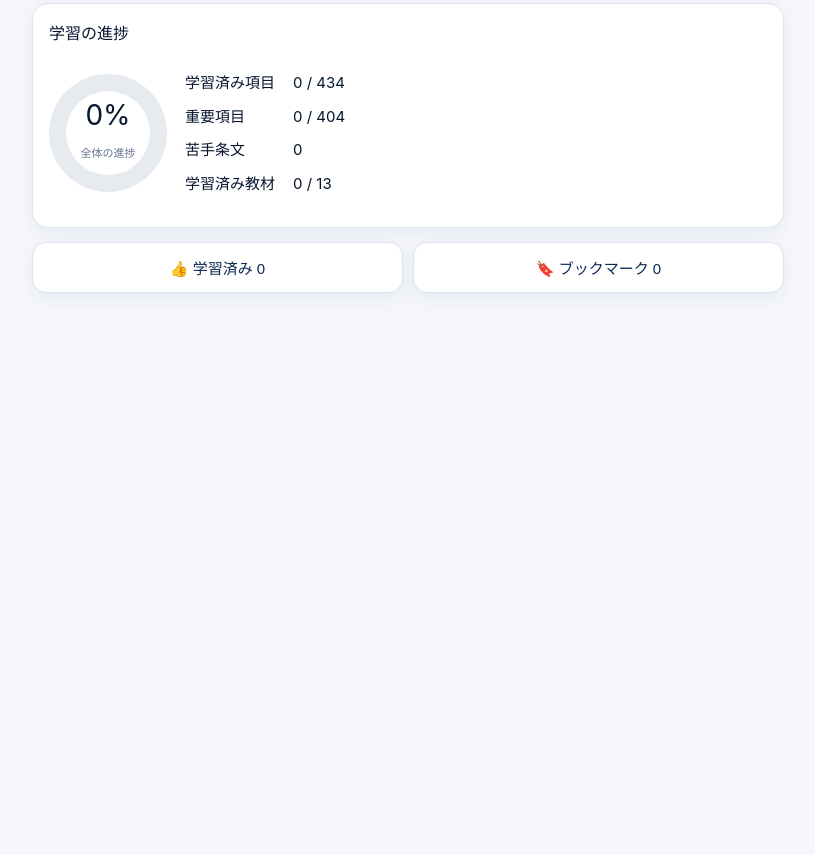
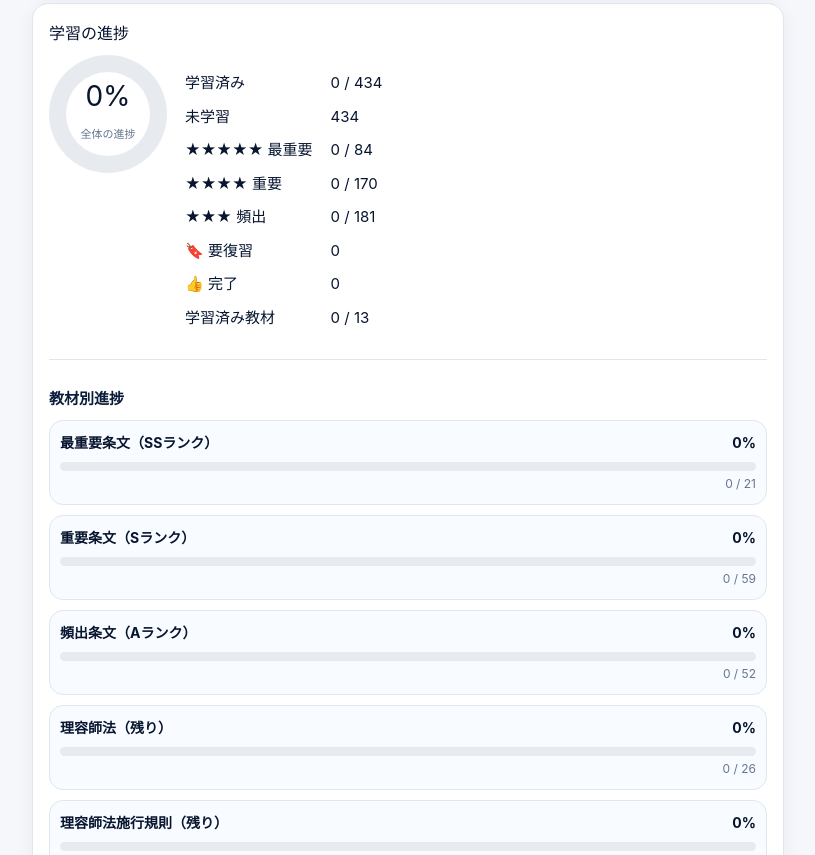
Before and after one commit to modernlovers2004Kokadak/riyoushi-study, a plain HTML site: page index.html in a window 1280 px wide. Shown: the part 1215-2070 px from the top of the page, without its empty margins (232-1047 px from the left). Before the commit the page ends 1536 px from the top, so only its background shows below. Drawn offline with Linux system fonts and the light colour scheme.

Commit message:
Add files via upload

```diff
--- a/index.html
+++ b/index.html
@@ -33,12 +33,23 @@
       <h2>学習の進捗</h2>
       <div class="progress-content">
         <div id="donut" class="donut"><span id="percent">0%</span><small>全体の進捗</small></div>
-        <dl>
-          <dt>学習済み項目</dt><dd id="doneCount">0 / 0</dd>
-          <dt>重要項目</dt><dd id="importantDone">0 / 0</dd>
-          <dt>苦手条文</dt><dd id="weakCount">0</dd>
+        <dl class="progress-stats">
+          <dt>学習済み</dt><dd id="doneCount">0 / 0</dd>
+          <dt>未学習</dt><dd id="undoneCount">0</dd>
+          <dt>★★★★★ 最重要</dt><dd id="ssDone">0 / 0</dd>
+          <dt>★★★★ 重要</dt><dd id="sDone">0 / 0</dd>
+          <dt>★★★ 頻出</dt><dd id="aDone">0 / 0</dd>
+          <dt>🔖 要復習</dt><dd id="bookmarkCount">0</dd>
+          <dt>👍 完了</dt><dd id="okCount">0</dd>
           <dt>学習済み教材</dt><dd id="doneLaws">0 / 13</dd>
         </dl>
+      </div>
+      <div class="progress-extra">
+        <h3>教材別進捗</h3>
+        <div id="lawProgressList" class="progress-bars"></div>
+        <h3>分野別進捗</h3>
+        <div id="fieldProgressList" class="progress-bars"></div>
+      </div>
       </div>
     </section>
   </section>
--- a/script.js
+++ b/script.js
@@ -37,9 +37,64 @@ function renderHomeActions(){
  document.getElementById("homeBookmarkBtn").addEventListener("click",()=>renderFilteredList("🔖 ブックマーク",x=>bookmarks.has(x.id)));
 }
 function renderProgress(){
- const total=flat.length, importantTotal=flat.filter(x=>["★★★★★","★★★★","★★★"].includes(x.item.importance)).length, importantDone=flat.filter(x=>(["★★★★★","★★★★","★★★"].includes(x.item.importance))&&done.has(x.id)).length, doneLaws=DATA.filter((law,li)=>law.articles.length&&law.articles.every((a,ai)=>isDone(li,ai))).length, percent=total?Math.round(done.size/total*100):0;
- document.getElementById("doneCount").textContent=done.size+" / "+total;document.getElementById("importantDone").textContent=importantDone+" / "+importantTotal;document.getElementById("weakCount").textContent=weak.size;document.getElementById("doneLaws").textContent=doneLaws+" / "+DATA.length;document.getElementById("percent").textContent=percent+"%";document.getElementById("donut").style.background=`conic-gradient(#1266c3 0 ${percent}%,#e7ebf0 ${percent}% 100%)`;
+ const total=flat.length;
+ const doneTotal=done.size;
+ const percent=total?Math.round(doneTotal/total*100):0;
+ const undone=Math.max(total-doneTotal,0);
+
+ const countRank=(rank)=>{
+   const items=flat.filter(x=>x.item.importance===rank || x.item.stars===rank);
+   const learned=items.filter(x=>done.has(x.id)).length;
+   return {learned,total:items.length};
+ };
+ const ss=countRank("★★★★★");
+ const s=countRank("★★★★");
+ const a=countRank("★★★");
+
+ const doneLaws=DATA.filter((law,li)=>law.articles.length&&law.articles.every((a,ai)=>isDone(li,ai))).length;
+
+ document.getElementById("doneCount").textContent=doneTotal+" / "+total;
+ document.getElementById("undoneCount").textContent=undone;
+ document.getElementById("ssDone").textContent=ss.learned+" / "+ss.total;
+ document.getElementById("sDone").textContent=s.learned+" / "+s.total;
+ document.getElementById("aDone").textContent=a.learned+" / "+a.total;
+ document.getElementById("bookmarkCount").textContent=bookmarks.size;
+ document.getElementById("okCount").textContent=doneTotal;
+ document.getElementById("doneLaws").textContent=doneLaws+" / "+DATA.length;
+ document.getElementById("percent").textContent=percent+"%";
+ document.getElementById("donut").style.background=`conic-gradient(#1266c3 0 ${percent}%,#e7ebf0 ${percent}% 100%)`;
+
+ const lawBox=document.getElementById("lawProgressList");
+ if(lawBox){
+   lawBox.innerHTML="";
+   DATA.forEach((law,li)=>{
+     const totalLaw=law.articles.length;
+     const learned=law.articles.filter((x,ai)=>isDone(li,ai)).length;
+     const p=totalLaw?Math.round(learned/totalLaw*100):0;
+     const row=document.createElement("div");
+     row.className="progress-bar-row";
+     row.innerHTML=`<div class="progress-label"><span>${law.name}</span><strong>${p}%</strong></div><div class="bar"><span style="width:${p}%"></span></div><div class="progress-small">${learned} / ${totalLaw}</div>`;
+     lawBox.appendChild(row);
+   });
+ }
+
+ const fieldBox=document.getElementById("fieldProgressList");
+ if(fieldBox){
+   fieldBox.innerHTML="";
+   const fields=["衛生管理","保健","香粧品化学","文化論","運営管理","理容技術理論"];
+   fields.forEach(field=>{
+     const items=flat.filter(x=>(x.item.category||"").includes(field) || (x.item.title||"").includes(field));
+     if(!items.length)return;
+     const learned=items.filter(x=>done.has(x.id)).length;
+     const p=Math.round(learned/items.length*100);
+     const row=document.createElement("div");
+     row.className="progress-bar-row";
+     row.innerHTML=`<div class="progress-label"><span>${field}</span><strong>${p}%</strong></div><div class="bar"><span style="width:${p}%"></span></div><div class="progress-small">${learned} / ${items.length}</div>`;
+     fieldBox.appendChild(row);
+   });
+ }
 }
+
 function renderArticles(filter=""){
  const law=DATA[currentLaw];document.getElementById("lawTitle").textContent=law.name;const list=document.getElementById("articleList");list.innerHTML="";
  law.articles.forEach((a,i)=>{const hay=law.name+a.title+a.body+a.points.join("")+(a.traps||[]).join("")+(a.terms||[]).join("");if(filter&&!hay.includes(filter))return;const row=document.createElement("div");row.className="article-row";row.innerHTML=`<span class="article-title ${isDone(currentLaw,i)?"done":""} ${isWeak(currentLaw,i)?"weak":""} ${isBookmarked(currentLaw,i)?"bookmarked":""}">${a.title}</span><span class="stars">${a.importance||a.stars} ›</span>${actionButtons(currentLaw,i)}`;row.addEventListener("click",()=>{
```
Also changed, not shown: style.css, 1 other file.
